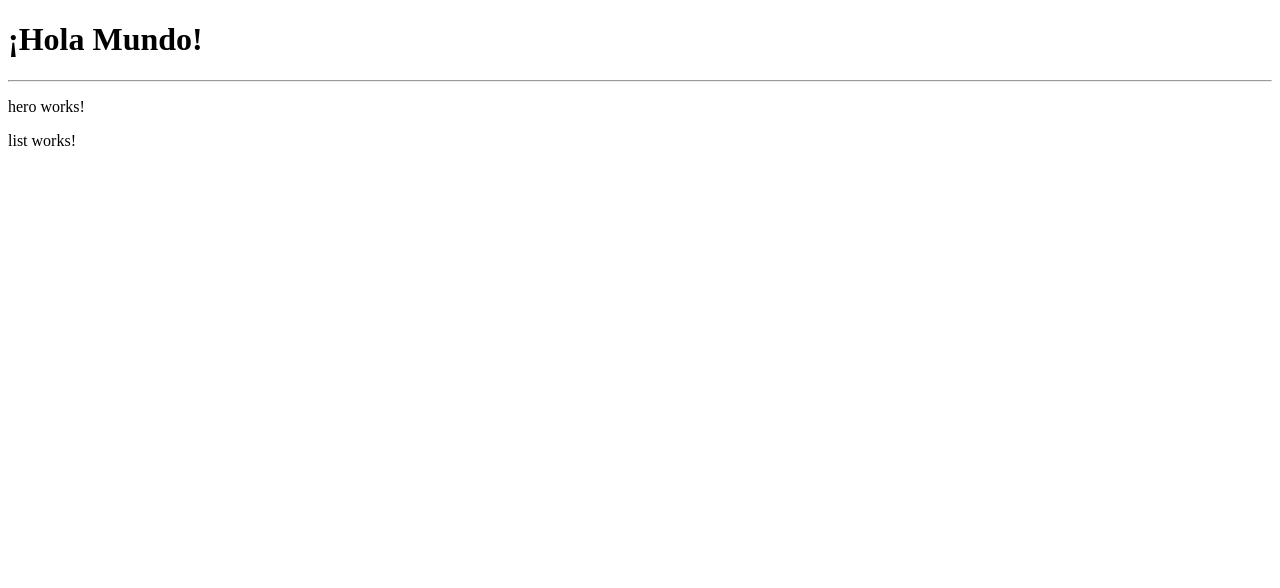
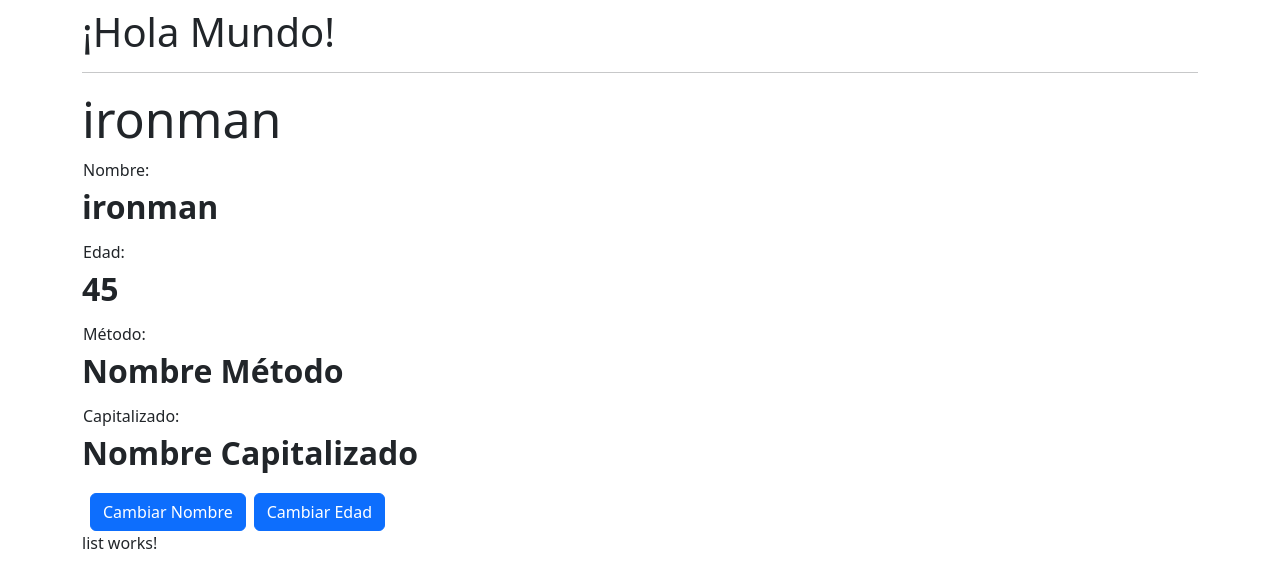
Before and after one commit to alexisbar97/Curso_Angular_02-Bases, an Angular app: page / in a window 1280 px wide. Shown: the top 588 px of the page. Built offline with nearby package versions, Linux system fonts and the light colour scheme.

Commit message:
6. Video 45 Finalizado

```diff
--- a/src/app/heroes/hero/hero.component.css
+++ b/src/app/heroes/hero/hero.component.css
@@ -0,0 +1,8 @@
+h1 {
+  font-size: 50px;
+}
+
+dd {
+  font-size: 2rem;
+  font-weight: bold;
+}
--- a/src/app/heroes/hero/hero.component.html
+++ b/src/app/heroes/hero/hero.component.html
@@ -1 +1,24 @@
-<p>hero works!</p>
+<h1>{{name}}</h1>
+
+<dl>
+  <td>Nombre:</td>
+  <dd>{{name}}</dd>
+
+  <td>Edad:</td>
+  <dd>{{age}}</dd>
+
+  <td>Método:</td>
+  <dd>Nombre Método</dd>
+
+  <td>Capitalizado:</td>
+  <dd>Nombre Capitalizado</dd>
+
+</dl>
+
+<button class="btn btn-primary mx-2">
+  Cambiar Nombre
+</button>
+
+<button class="btn btn-primary">
+  Cambiar Edad
+</button>
--- a/src/app/heroes/hero/hero.component.ts
+++ b/src/app/heroes/hero/hero.component.ts
@@ -3,10 +3,12 @@ import { Component } from '@angular/core';
 @Component({
   selector: 'app-heroes-hero',
   standalone: false,
-
   templateUrl: './hero.component.html',
   styleUrl: './hero.component.css'
 })
+
 export class HeroComponent {
+  public name: string = 'ironman';
+  public age: number = 45;
 
 }
--- a/src/index.html
+++ b/src/index.html
@@ -6,8 +6,9 @@
   <base href="/">
   <meta name="viewport" content="width=device-width, initial-scale=1">
   <link rel="icon" type="image/x-icon" href="favicon.ico">
+  <link href="https://cdn.jsdelivr.net/npm/bootstrap@5.3.3/dist/css/bootstrap.min.css" rel="stylesheet" integrity="sha384-QWTKZyjpPEjISv5WaRU9OFeRpok6YctnYmDr5pNlyT2bRjXh0JMhjY6hW+ALEwIH" crossorigin="anonymous">
 </head>
-<body>
+<body class="container pt-2">
   <app-root></app-root>
 </body>
 </html>
```
